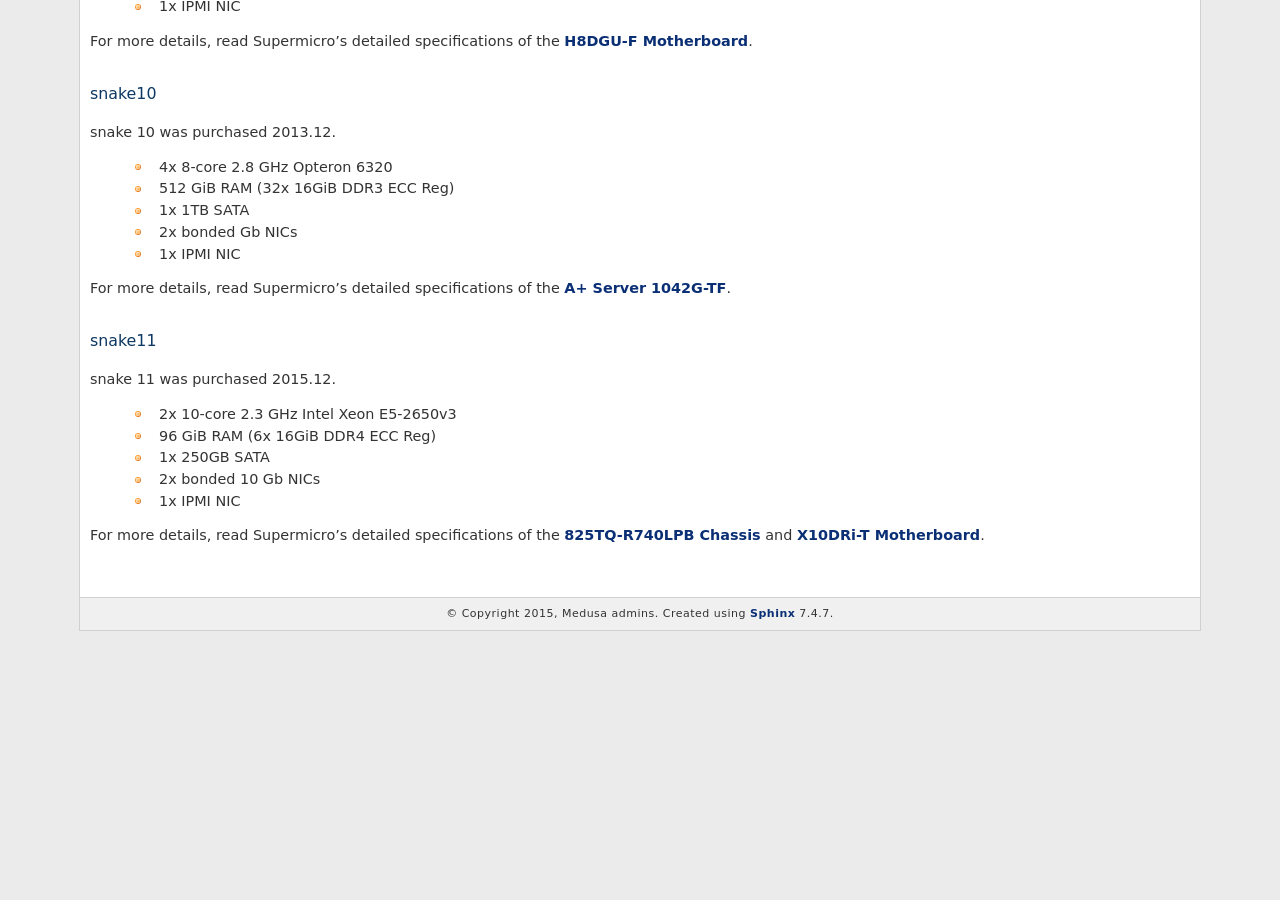
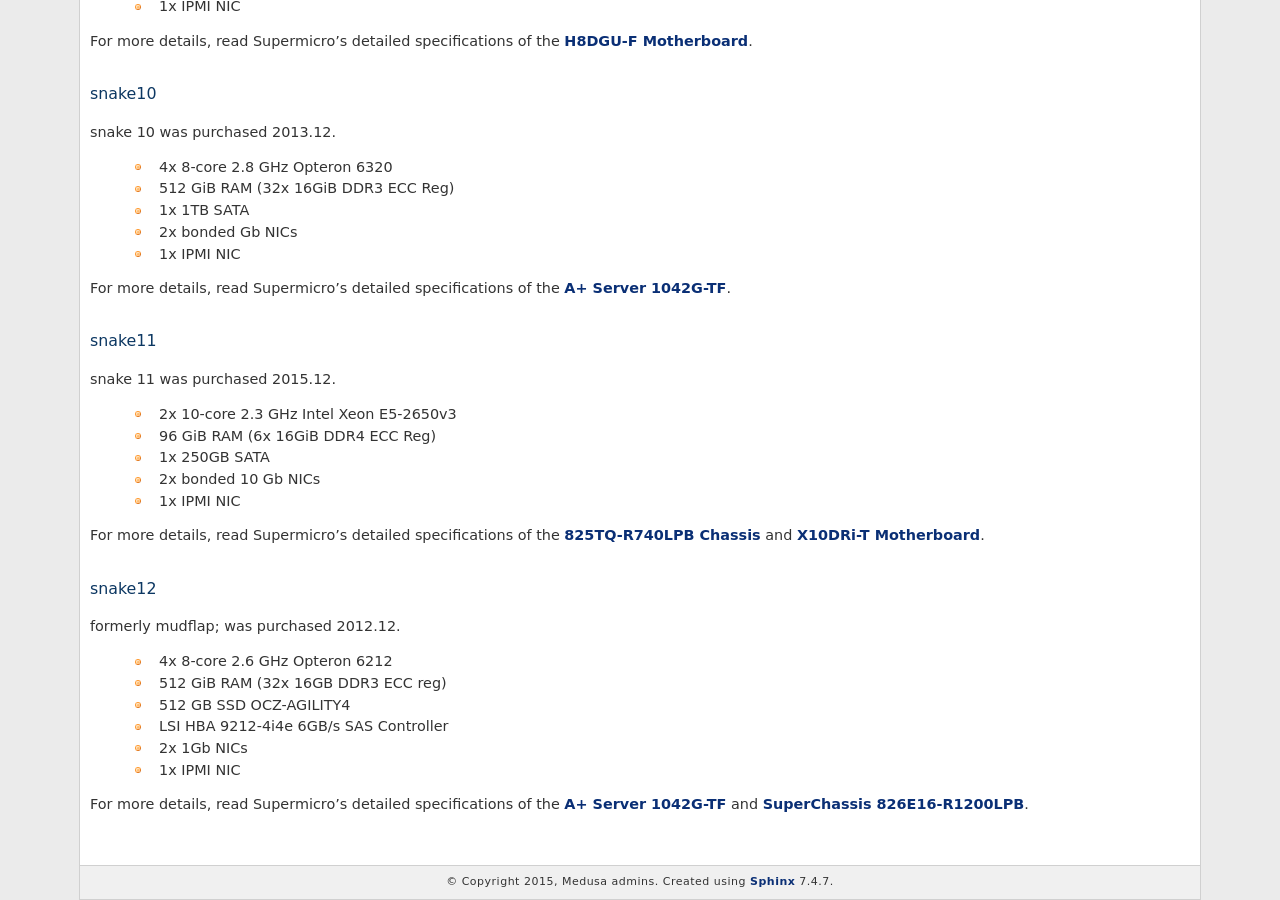
Before and after one commit to psychoinformatics-de/ipsy-docs, a Sphinx documentation site: the page built from source/internal/data_center/compute_nodes.rst, in a window 1280 px wide and 900 px high, scrolled down 1646 px. Built offline with Sphinx 7.4.7, drawn with Linux system fonts in a browser that asks for light colours; formulas are drawn with MathJax 3; before the commit the page ends 2277 px from its top, so only the background shows below that.

Commit message:
mudflap -> snake12

```diff
--- a/source/internal/data_center/compute_nodes.rst
+++ b/source/internal/data_center/compute_nodes.rst
@@ -120,3 +120,20 @@
 
 .. _825TQ-R740LPB Chassis: http://www.supermicro.com/products/chassis/2u/825/sc825tq-r740lp.cfm
 .. _X10DRi-T Motherboard: http://www.supermicro.com/products/motherboard/xeon/c600/x10dri-t.cfm
+
+snake12
+-------
+formerly mudflap; was purchased 2012.12.
+
+ * 4x 8-core 2.6 GHz Opteron 6212
+ * 512 GiB RAM (32x 16GB DDR3 ECC reg)
+ * 512 GB SSD OCZ-AGILITY4
+ * LSI HBA 9212-4i4e 6GB/s SAS Controller
+ * 2x 1Gb NICs
+ * 1x IPMI NIC
+
+For more details, read Supermicro's detailed specifications of the
+`A+ Server 1042G-TF`_ and `SuperChassis 826E16-R1200LPB`_.
+
+.. _A+ Server 1042G-TF: http://www.supermicro.com/aplus/system/1u/1042/as-1042g-tf.cfm
+.. _SuperChassis 826E16-R1200LPB: http://www.supermicro.com/products/chassis/2u/826/sc826e16-r1200lp.cfm
```
Also changed, not shown: source/internal/data_center/mudflap.rst (deleted, +0 -51 lines).
